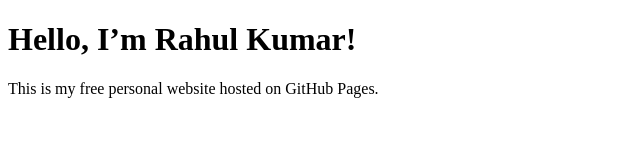
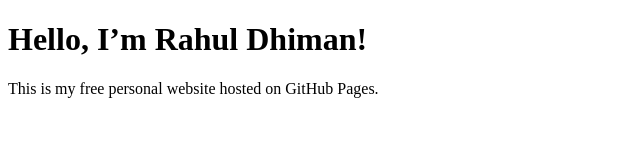
Before and after one commit to rahulsoftweavertech/rahul.github.io, a plain HTML site: page index.html in a window 1280 px wide. Shown: the full height of the page, 0-640 px from the left. Drawn offline with Linux system fonts and the light colour scheme.

Commit message:
Update index.html

```diff
--- a/index.html
+++ b/index.html
@@ -1,10 +1,10 @@
 <!DOCTYPE html>
 <html>
 <head>
-  <title>Rahul Kumar</title>
+  <title>Rahul Dhiman</title>
 </head>
 <body>
-  <h1>Hello, I’m Rahul Kumar!</h1>
+  <h1>Hello, I’m Rahul Dhiman!</h1>
   <p>This is my free personal website hosted on GitHub Pages.</p>
 </body>
 </html>
```
